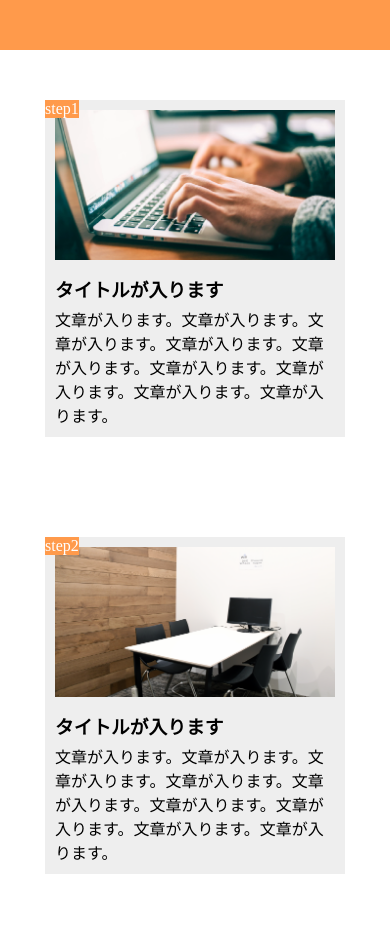
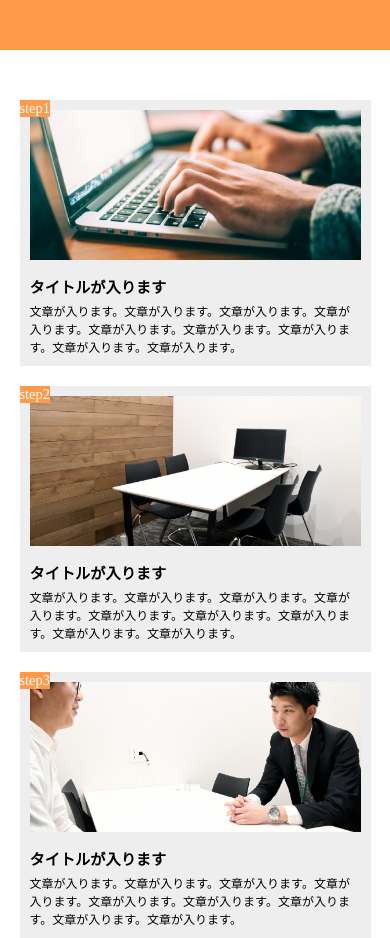
Before and after one commit to STakko/chapter10, a plain HTML site: page index.html in a window 390 px wide. Shown: the top 938 px of the page. Drawn offline with Linux system fonts and the light colour scheme.

Commit message:
[Finish]1-10

```diff
--- a/index.html
+++ b/index.html
@@ -2,9 +2,10 @@
 <html lang="ja">
   <head>
     <meta charset="UTF-8"/>
+    <meta name="viewport" content="width=device-width">
     <link rel="stylesheet" href="style.css">
     <title>
-      chapter9
+      chapter10
     </title>
   </head>
 
--- a/style.css
+++ b/style.css
@@ -63,3 +63,27 @@ footer {
   height: 50px;
   background-color: #aaaaaa;
 }
+
+@media screen and (max-width: 768px) {
+  main {
+    display: block;
+    margin: 50px 0;
+  }
+
+  section {
+    width: 90%;
+    margin: 20px 5% 20px 5%;
+  }
+
+  .step {
+    font-size: 90%;
+  }
+
+  .title {
+    font-size: 95%;
+  }
+
+  .text {
+    font-size: 75%;
+  }
+}
```
